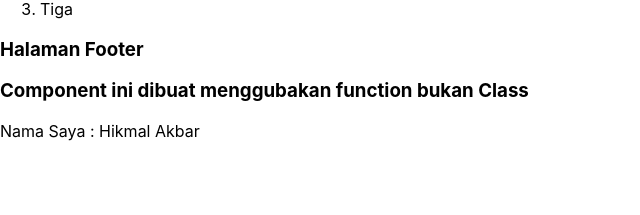
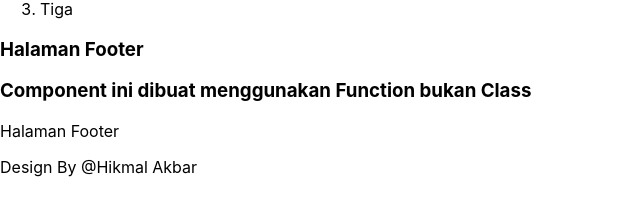
Before and after one commit to Hikmaalakbaar/hello-react, a React (Create React App) app: page / in a window 1280 px wide. Shown: the part 567-782 px from the top of the page, without its empty margins (0-640 px from the left). Built offline with nearby package versions, Linux system fonts and the light colour scheme.

Commit message:
Materi 16: Props pada Function Component

```diff
--- a/src/App.js
+++ b/src/App.js
@@ -11,7 +11,7 @@ class App extends Component{
         <Header/>
         <h1>Component dari Class App</h1>
         <List/>
-        <Footer/>
+        <Footer judul='Halaman Footer' namaMhs='Hikmal Akbar'/>
       </div>
     );
   }
--- a/src/Footer.js
+++ b/src/Footer.js
@@ -1,12 +1,12 @@
 import React, {Component} from "react";
 
-function Footer(){
-    var namaMhs = 'Hikmal Akbar';
+const Footer = function(props){
     return(
         <div>
             <h3>Halaman Footer</h3>
-            <h3>Component ini dibuat menggubakan function bukan Class</h3>
-            <p>Nama Saya : {namaMhs} </p>
+            <h3>Component ini dibuat menggunakan Function bukan Class</h3>
+            <p> {props.judul} </p>
+            <p>Design By @{props.namaMhs} </p>
         </div>
     );
 }
```
